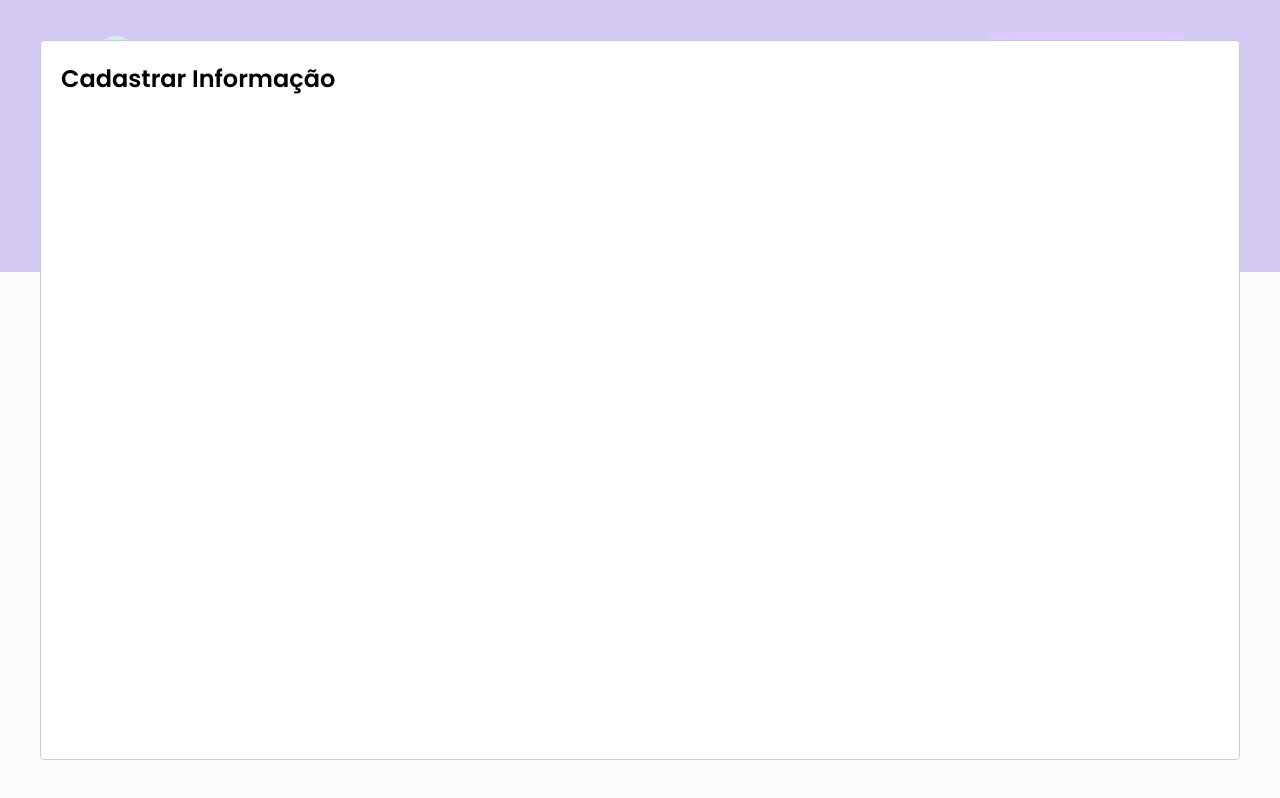
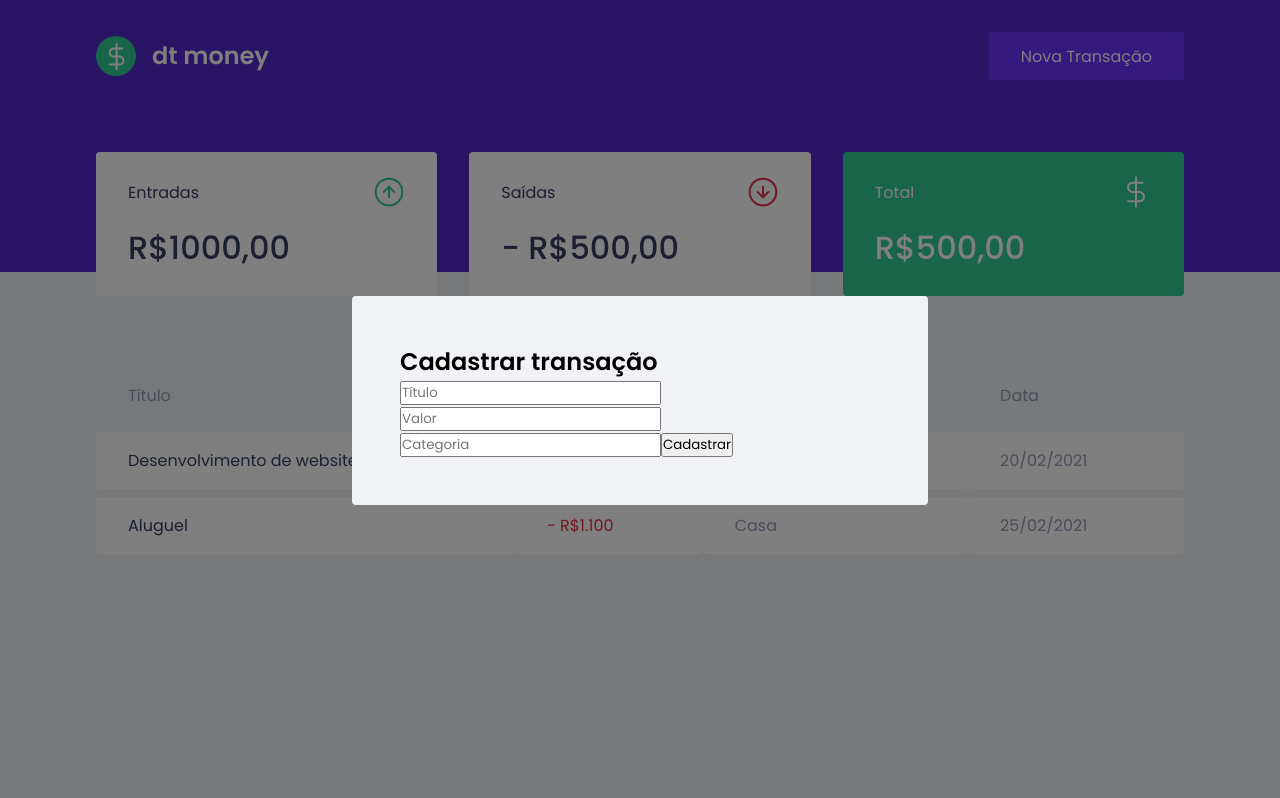
Before and after one commit to luis-jr-zembruski/02-dt-money-react, a React (Create React App) app: page / in a window 1280 px wide. Both pictures are taken after a click on the button "Nova Transação". Built offline with nearby package versions, Linux system fonts and the light colour scheme; no server answers; what miragejs would draw is missing.

Commit message:
estilização prévia do Modal

```diff
--- a/src/components/NewTransactionModal/index.tsx
+++ b/src/components/NewTransactionModal/index.tsx
@@ -10,15 +10,36 @@
 
 export function NewTransactionModal({ isOpen, onRequestClose }:NewTransactionModalProps) {
   return (
-    <Container>
 
       <Modal
         isOpen={isOpen}
         onRequestClose={onRequestClose}
+        overlayClassName="react-modal-overlay"
+        className="react-modal-content"
       >
-        <h2>Cadastrar Informação</h2>
+
+        <Container>
+          <h2>Cadastrar transação</h2>
+
+          <input
+            placeholder="Título"
+          />
+
+          <input
+            type="number"
+            placeholder="Valor"
+          />
+
+          <input
+            placeholder="Categoria"
+          />
+
+          <button type="submit">
+            Cadastrar
+          </button>
+        </Container>
+
       </Modal>
 
-    </Container>
   );
 }
--- a/src/components/NewTransactionModal/styles.ts
+++ b/src/components/NewTransactionModal/styles.ts
@@ -1,3 +1,3 @@
 import styled from "styled-components";
 
-export const Container = styled.div``;
+export const Container = styled.form``;
--- a/src/styles/global.ts
+++ b/src/styles/global.ts
@@ -54,4 +54,27 @@
         cursor: not-allowed;
     }
 
+    .react-modal-overlay {
+        background: rgba(0, 0, 0, 0.5);
+
+        position: fixed;
+        top: 0;
+        bottom: 0;
+        right: 0;
+        left: 0;
+
+        display: flex;
+        align-items: center;
+        justify-content: center;
+    }
+
+    .react-modal-content {
+        width: 100%;
+        max-width: 576px;
+        background: var(--background);
+        padding: 3rem;
+        position: relative;
+        border-radius: 0.25rem;
+    }
+
 `
```
